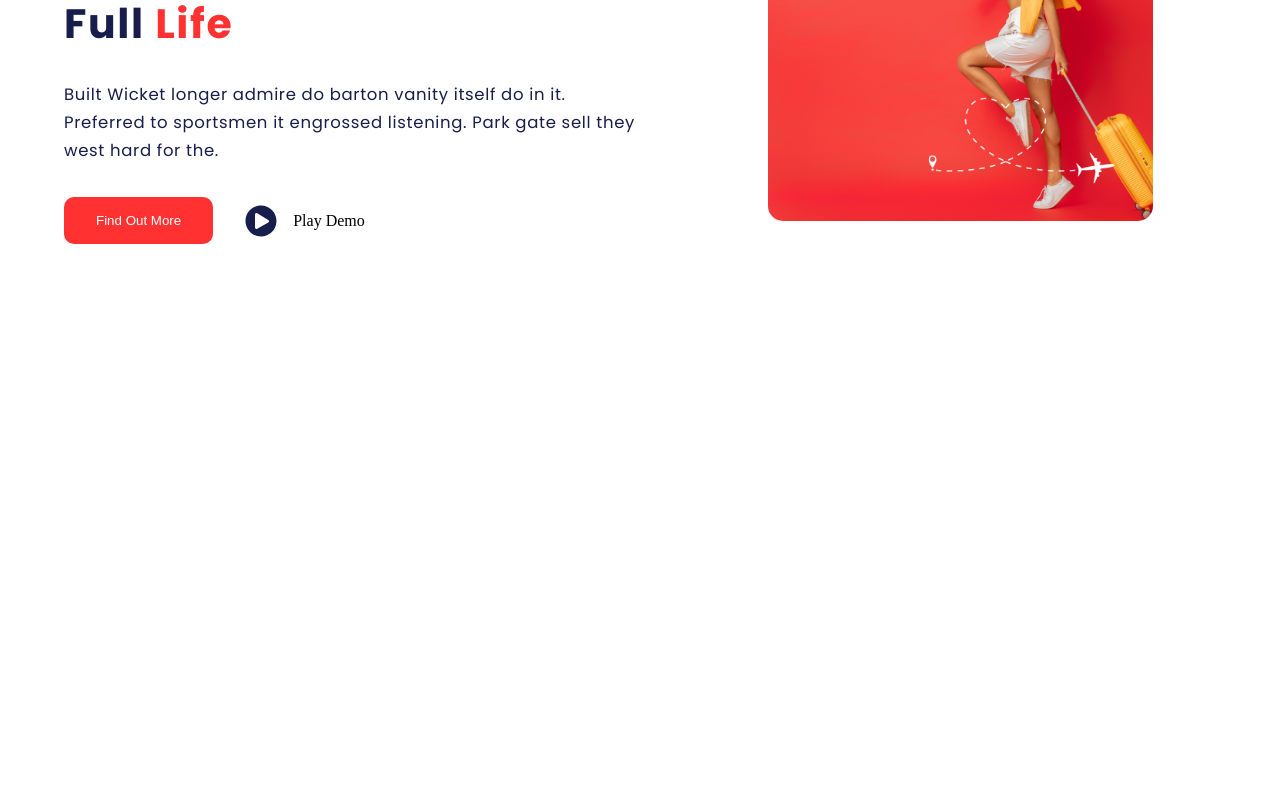
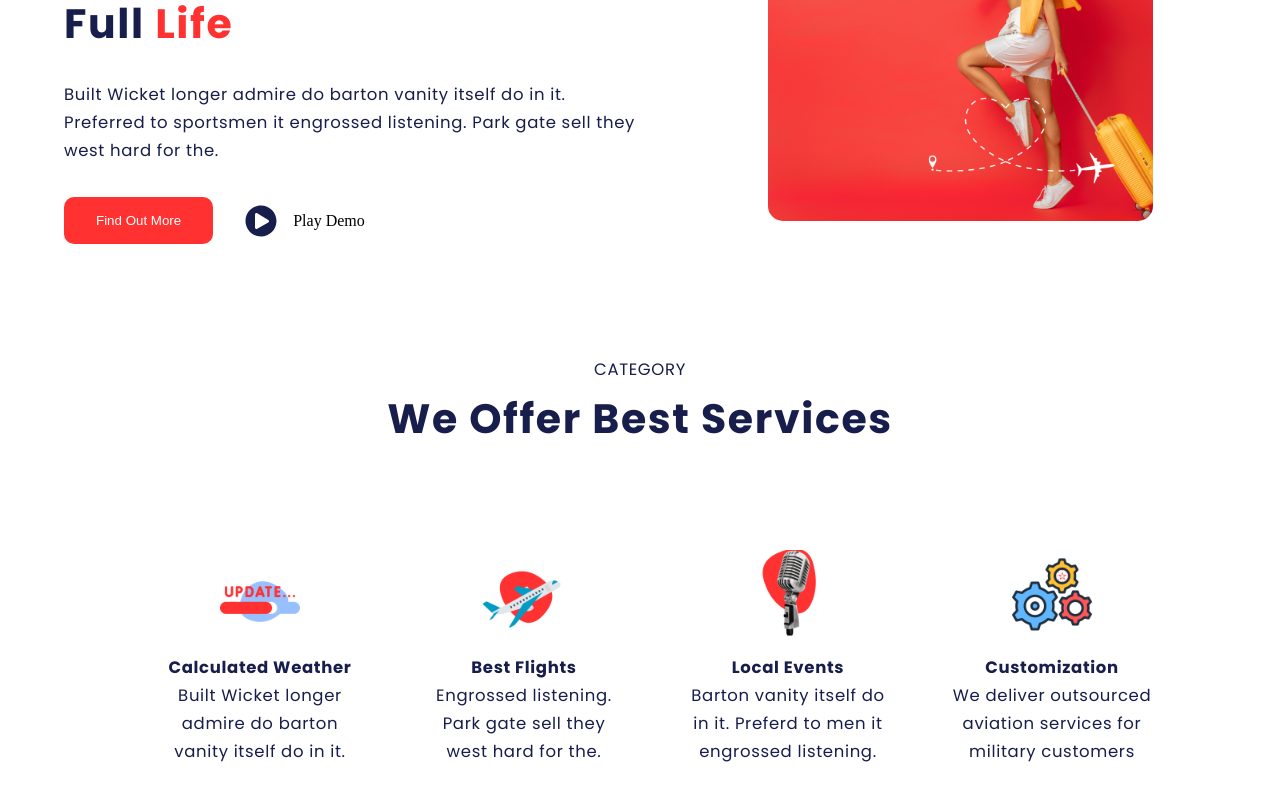
Before and after one commit to alienfoxx/bado-travel-agency, a React (Create React App) app: page / in a window 1280 px wide. Shown: the part 382-1182 px from the top of the page. Before the commit the page ends 800 px from the top, so only its background shows below. Built offline with nearby package versions, Linux system fonts and the light colour scheme; the HTML template or start-up script is replaced by a standard one.

Commit message:
add the ctageories section/componenet

```diff
--- a/src/App.css
+++ b/src/App.css
@@ -10,6 +10,13 @@
   font-weight: 400;
   letter-spacing: 0.04em;
   line-height: 28px;
+  font-size: 16.5px;
+}
+.title-text{
+  font-family: var(--font-base);
+  color: var(--text-color);
+  line-height: 28px;
+  letter-spacing: 0.04em;
   font-size: 16.5px;
 }
 .headtext{
--- a/src/App.js
+++ b/src/App.js
@@ -1,5 +1,6 @@
 
 import './App.css';
+import Categories from './compoenent/Categories/Categories';
 import Hero from './compoenent/Hero/Hero';
 import Navbar from './compoenent/Navbar/Navbar';
 
@@ -8,6 +9,7 @@ function App() {
     <div className="App">
       <Navbar/>
       <Hero/>
+      <Categories/>
     </div>
   );
 }
--- /dev/null
+++ b/src/compoenent/Categories/Categories.css
@@ -0,0 +1,25 @@
+.app_categories {
+  text-align: center;
+}
+.app_categories_cards-container {
+  display: flex;
+  justify-content: space-between;
+  align-items: center;
+  margin: 4rem;
+}
+
+.app_categories_cards-container_card {
+  flex: 1;
+  cursor: pointer;
+}
+.app_categories_cards-container_card:hover {
+  transition: all 0.5s ease;
+  box-shadow: rgba(99, 99, 99, 0.2) 0px 2px 8px 0px;
+  border-radius: 50px;
+  transform: scale(1.1);
+}
+.app_categories_cards-container_card img {
+  width: 200px;
+  height: 100px;
+  object-fit: cover;
+}
--- /dev/null
+++ b/src/compoenent/Categories/Categories.jsx
@@ -0,0 +1,45 @@
+import React from "react";
+import images from "../../constant/images";
+import "./Categories.css";
+
+const Categories = () => {
+  return (
+    <div className="app_categories section-padding">
+      <p className="p__poppins">CATEGORY</p>
+      <h1 className="headtext"> We Offer Best Services</h1>
+      <div className="app_categories_cards-container section-padding">
+        <div className="app_categories_cards-container_card section-padding">
+          <img src={images.weather} alt="weather" />
+          <h4 className="title-text">Calculated Weather</h4>
+          <p className="p__poppins">
+            Built Wicket longer admire do barton vanity itself do in it.
+          </p>
+        </div>
+        <div className="app_categories_cards-container_card section-padding ">
+          <img src={images.planeIcon} alt="plan" />
+          <h4 className="title-text">Best Flights</h4>
+          <p className="p__poppins">
+            Engrossed listening. Park gate sell they west hard for the.
+          </p>
+        </div>
+        <div className="app_categories_cards-container_card section-padding">
+          <img src={images.micIcon} alt="mic" />
+          <h4 className="title-text">Local Events</h4>
+          <p className="p__poppins">
+            Barton vanity itself do in it. Preferd to men it engrossed
+            listening.{" "}
+          </p>
+        </div>
+        <div className="app_categories_cards-container_card section-padding">
+          <img src={images.custimze} alt="" />
+          <h4 className="title-text">Customization</h4>
+          <p className="p__poppins">
+            We deliver outsourced aviation services for military customers
+          </p>
+        </div>
+      </div>
+    </div>
+  );
+};
+
+export default Categories;
--- a/src/compoenent/Hero/Hero.css
+++ b/src/compoenent/Hero/Hero.css
@@ -50,5 +50,6 @@
 .app__slider-info_action .play-icon {
   font-size: 2rem;
   margin-right: 1rem;
+  cursor: pointer;
   color: var(--text-color);
 }
--- a/src/constant/images.js
+++ b/src/constant/images.js
@@ -10,6 +10,7 @@ import booking from "../assests/booking.png";
 import weather from "../assests/weather-icon.png";
 import testemonial from "../assests/testimonial-1.png";
 import slide from '../assests/slide.png'
+import custimze from '../assests/custimaztion-icon.png'
 
 export default {
   rabat,
@@ -24,4 +25,5 @@ export default {
   weather,
   testemonial,
   slide,
+  custimze,
 };
```
Also changed, not shown: src/assests/mic-icon.png.
